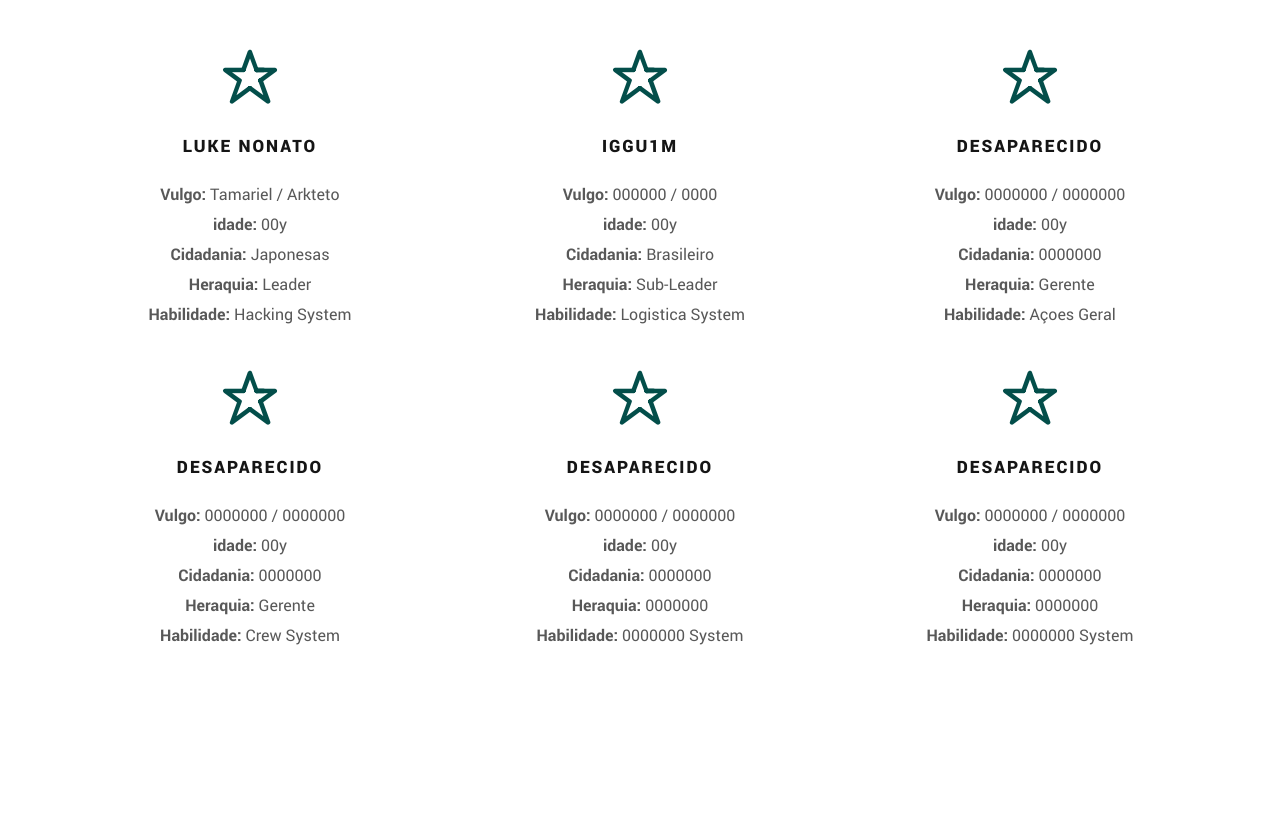
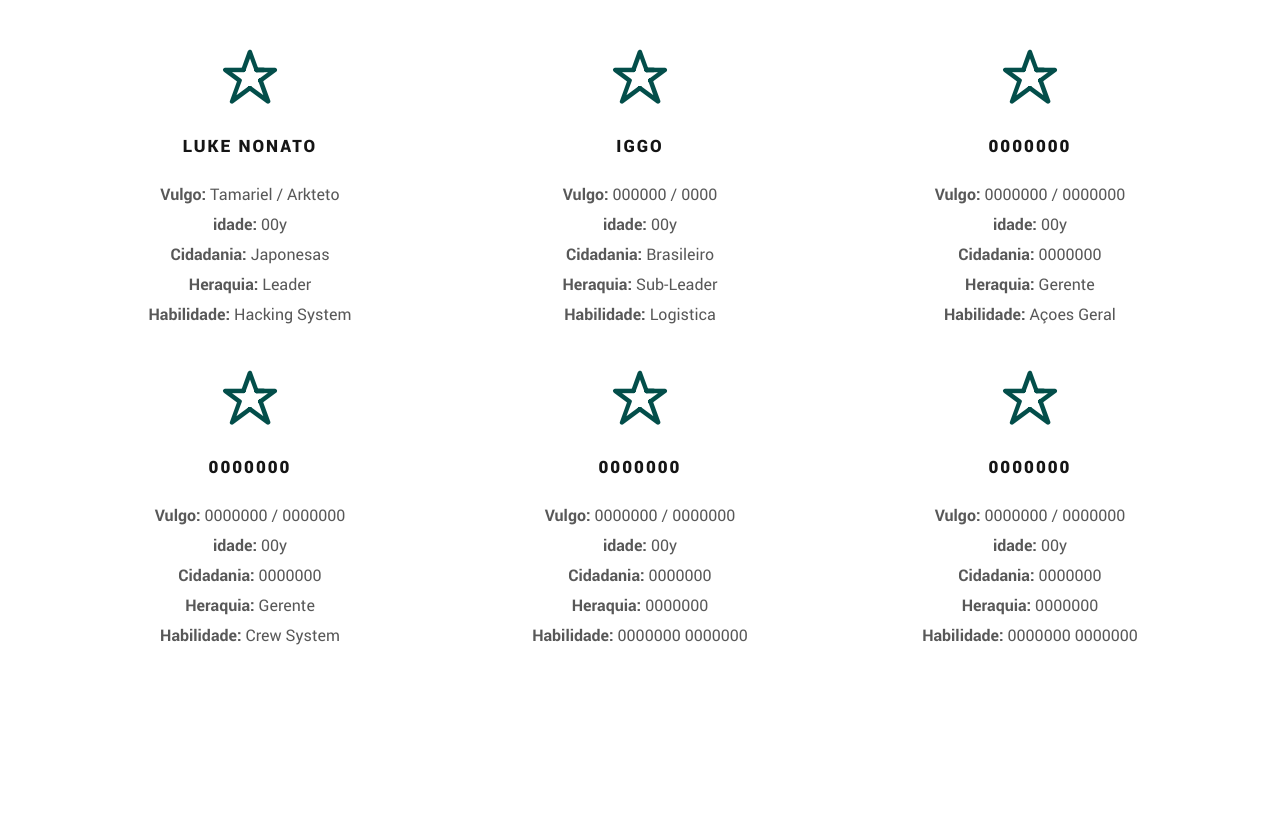
Before and after one commit to TG5NONATO/Yokai, a plain HTML site: page index.html in a window 1280 px wide. Shown: the part 1220-2059 px from the top of the page. Drawn offline with Linux system fonts and the light colour scheme; files whose address does not match are found by name.

Commit message:
Update index.html

```diff
--- a/index.html
+++ b/index.html
@@ -137,7 +137,7 @@
 
 						            <div class="item-content">
 
-						            	 <h3 class="h05">Luke Nonato</h3>
+						            	<h3 class="h05">Luke Nonato</h3>
 												<p>
 													<b>Vulgo:</b> Tamariel / Arkteto <br>
 													<b>idade:</b> 00y <br>
@@ -155,13 +155,13 @@
 										<span class="icon"><i class="icon-star"></i></span>
 
 						            <div class="item-content">
-						            	<h3 class="h05">IGGU1M</h3>
+						            	<h3 class="h05">IGGO</h3>
 												<p>
 													<b>Vulgo:</b> 000000 / 0000  <br>
 													<b>idade:</b> 00y <br>
 													<b>Cidadania:</b> Brasileiro <br>
 													<b>Heraquia:</b> Sub-Leader <br>
-													<b>Habilidade:</b> Logistica System <br>
+													<b>Habilidade:</b> Logistica <br>
 												</p>
 
 						            </div>
@@ -173,7 +173,7 @@
 								   	<span class="icon"><i class="icon-star"></i></span>
 
 						            <div class="item-content">
-						            	<h3 class="h05"> DESAPARECIDO </h3>
+						            	<h3 class="h05">0000000</h3>
 												<p>
 													<b>Vulgo:</b> 0000000 / 0000000 <br>
 													<b>idade:</b> 00y <br>
@@ -191,7 +191,7 @@
 										<span class="icon"><i class="icon-star"></i></span>
 
 						            <div class="item-content">
-						            	<h3 class="h05"> DESAPARECIDO </h3>
+						            	<h3 class="h05">0000000</h3>
 												<p>
 													<b>Vulgo:</b> 0000000 / 0000000 <br>
 													<b>idade:</b> 00y <br>
@@ -209,13 +209,13 @@
 								   	<span class="icon"><i class="icon-star"></i></span>
 
 						            <div class="item-content">
-						            	<h3 class="h05"> DESAPARECIDO </h3>
+						            	<h3 class="h05">0000000</h3>
 												<p>
 													<b>Vulgo:</b> 0000000 / 0000000 <br>
 													<b>idade:</b> 00y <br>
 													<b>Cidadania:</b> 0000000 <br>
 													<b>Heraquia:</b> 0000000 <br>
-													<b>Habilidade:</b> 0000000 System<br>
+													<b>Habilidade:</b> 0000000 0000000<br>
 												</p>
 
 						            </div>
@@ -227,17 +227,17 @@
 								   	<span class="icon"><i class="icon-star"></i></span>
 
 						            <div class="item-content">
-						            	 <h3 class="h05"> DESAPARECIDO </h3>
+						            	 <h3 class="h05">0000000</h3>
 												<p>
 													<b>Vulgo:</b> 0000000 / 0000000 <br>
 													<b>idade:</b> 00y <br>
 													<b>Cidadania:</b> 0000000 <br>
 													<b>Heraquia:</b> 0000000 <br>
-													<b>Habilidade:</b> 0000000 System<br>
+													<b>Habilidade:</b> 0000000 0000000<br>
 												</p>
 												</p>
 
-                       				</div>
+                       </div>
 								   </div> <!-- /bgrid -->
 
 
```
